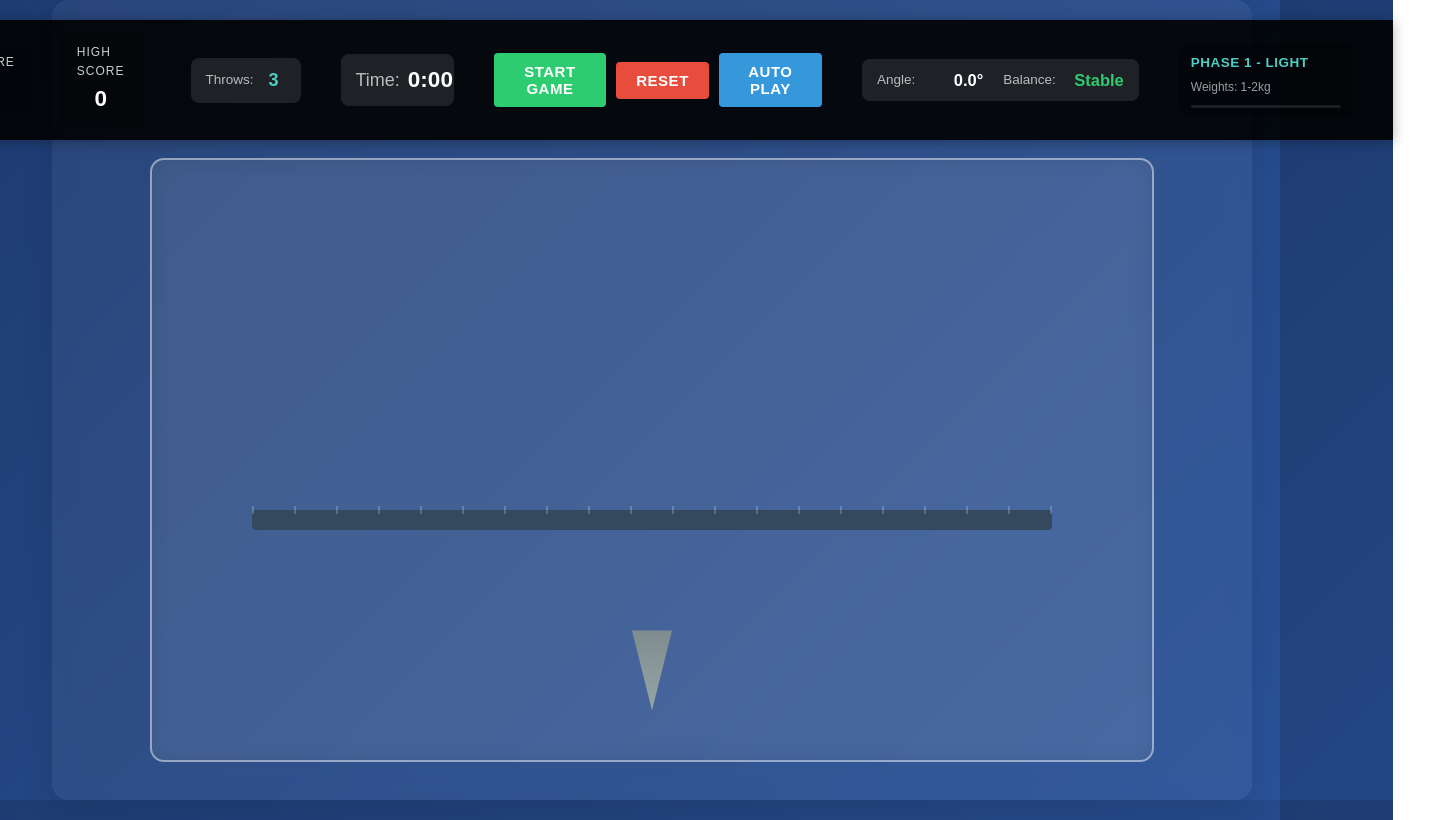
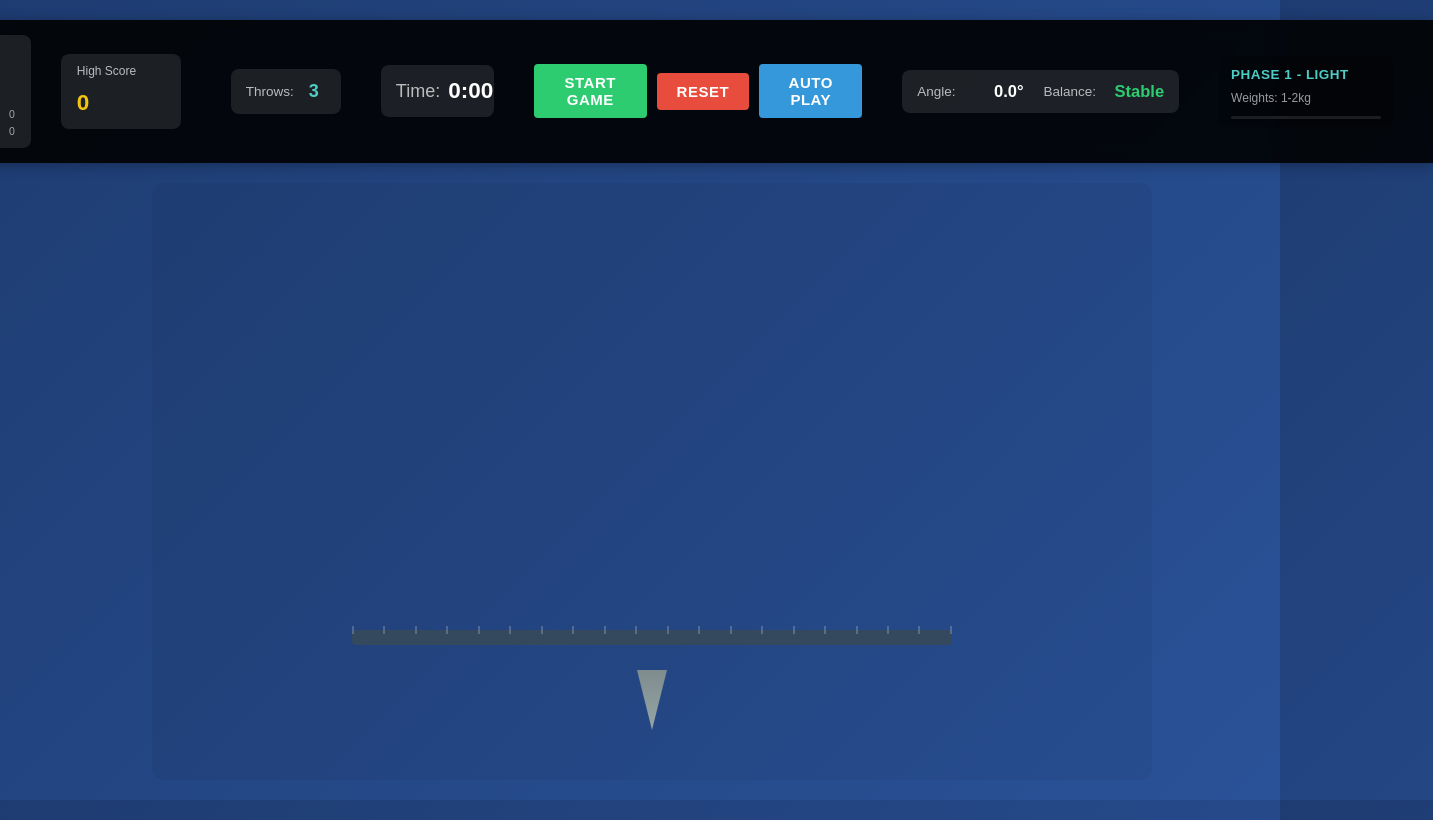
Before and after one commit to janszarwaryn/Teeter-Totter, a Vue app: page / in a window 1280 px wide. Shown: the whole page, 1433 px wide, since content can reach past the window. Built offline with nearby package versions, Linux system fonts and the light colour scheme; the HTML template or start-up script is replaced by a standard one.

Commit message:
gameover logic nad fixs

```diff
--- a/src/components/atoms/Score.vue
+++ b/src/components/atoms/Score.vue
@@ -1,70 +1,124 @@
 <template>
-  <div class="score-display" :class="{ 'score-updated': isAnimating }">
+  <div class="score-container">
     <div class="score-label">{{ label }}</div>
-    <div class="score-value">{{ formattedValue }}</div>
+    <div class="score-value" :class="{ 'is-high-score': isHighScore }">
+      {{ formattedValue }}
+      <div v-if="showBonus" class="bonus-popup">
+        +{{ lastBonus }}
+      </div>
+    </div>
+    <div v-if="breakdown" class="score-breakdown">
+      <div class="breakdown-item">
+        <span>Base:</span>
+        <span>{{ basePoints }}</span>
+      </div>
+      <div class="breakdown-item">
+        <span>Bonus:</span>
+        <span>{{ bonusPoints }}</span>
+      </div>
+    </div>
   </div>
 </template>
 
 <script setup lang="ts">
-import { ref, watch, computed } from 'vue';
+import { computed, ref, watch } from 'vue';
 
 interface Props {
   label: string;
   value: number;
+  isHighScore?: boolean;
+  basePoints?: number;
+  bonusPoints?: number;
+  breakdown?: boolean;
 }
 
-const props = defineProps<Props>();
-const isAnimating = ref(false);
+const props = withDefaults(defineProps<Props>(), {
+  isHighScore: false,
+  basePoints: 0,
+  bonusPoints: 0,
+  breakdown: false
+});
 
-const formattedValue = computed(() => props.value.toLocaleString());
+const showBonus = ref(false);
+const lastBonus = ref(0);
+const previousValue = ref(props.value);
+
+const formattedValue = computed(() => {
+  return props.value.toLocaleString();
+});
 
 watch(() => props.value, (newValue, oldValue) => {
-  if (newValue !== oldValue) {
-    isAnimating.value = true;
+  if (newValue > oldValue) {
+    lastBonus.value = newValue - oldValue;
+    showBonus.value = true;
     setTimeout(() => {
-      isAnimating.value = false;
-    }, 300);
+      showBonus.value = false;
+    }, 1000);
   }
+  previousValue.value = newValue;
 });
 </script>
 
 <style scoped>
-.score-display {
-  display: flex;
-  flex-direction: column;
-  align-items: center;
+.score-container {
+  position: relative;
+  background: rgba(255, 255, 255, 0.1);
   padding: 8px 16px;
-  background: rgba(0, 0, 0, 0.2);
   border-radius: 8px;
-  color: white;
+  min-width: 120px;
 }
 
 .score-label {
   font-size: 0.8em;
-  text-transform: uppercase;
-  letter-spacing: 1px;
-  opacity: 0.8;
+  color: rgba(255, 255, 255, 0.7);
+  margin-bottom: 4px;
 }
 
 .score-value {
   font-size: 1.5em;
   font-weight: bold;
-  transition: transform 0.3s ease;
+  color: #4ECDC4;
+  transition: color 0.3s ease;
 }
 
-.score-updated .score-value {
-  animation: pulse 0.3s ease-out;
+.is-high-score {
+  color: #F1C40F;
 }
 
-@keyframes pulse {
+.bonus-popup {
+  position: absolute;
+  top: -20px;
+  right: 0;
+  color: #2ECC71;
+  font-size: 0.9em;
+  font-weight: bold;
+  animation: popUp 0.5s ease-out;
+}
+
+.score-breakdown {
+  margin-top: 4px;
+  font-size: 0.7em;
+  color: rgba(255, 255, 255, 0.6);
+}
+
+.breakdown-item {
+  display: flex;
+  justify-content: space-between;
+  gap: 8px;
+}
+
+@keyframes popUp {
   0% {
-    transform: scale(1);
+    opacity: 0;
+    transform: translateY(10px);
   }
   50% {
-    transform: scale(1.2);
+    opacity: 1;
+    transform: translateY(-5px);
   }
   100% {
-    transform: scale(1);
+    opacity: 0;
+    transform: translateY(-20px);
   }
 }
 </style>
--- a/src/components/molecules/ControlPanel.vue
+++ b/src/components/molecules/ControlPanel.vue
@@ -1,8 +1,18 @@
 <template>
   <div class="control-panel">
     <div class="scores">
-      <Score label="Score" :value="score" />
-      <Score label="High Score" :value="highScore" />
+      <Score
+        label="Score"
+        :value="score"
+        :base-points="basePoints"
+        :bonus-points="bonusPoints"
+        :breakdown="true"
+      />
+      <Score
+        label="High Score"
+        :value="highScore"
+        :is-high-score="true"
+      />
       <div class="throws-info">
         <span class="throws-label">Throws:</span>
         <span class="throws-count" :class="{ 'low-throws': throwsLeft <= 1 }">
@@ -146,6 +156,16 @@ defineExpose({
     timerRef.value?.addBonus(seconds);
   }
 });
+
+const basePoints = computed(() => {
+  if (!props.isPlaying) return 0;
+  const timePoints = timerRef.value?.currentTime || 0;
+  return Math.floor(timePoints * 5);
+});
+
+const bonusPoints = computed(() => {
+  return props.score - basePoints.value;
+});
 </script>
 
 <style scoped>
@@ -282,4 +302,26 @@ defineExpose({
   transition: width 0.3s ease-out;
   box-shadow: 0 0 8px rgba(78, 205, 196, 0.5);
 }
+
+.bonus-indicator {
+  color: #27ae60;
+  font-weight: bold;
+  animation: fadeUp 0.5s ease-out;
+}
+
+.score-breakdown {
+  font-size: 0.8em;
+  color: #7f8c8d;
+}
+
+@keyframes fadeUp {
+  from {
+    opacity: 0;
+    transform: translateY(10px);
+  }
+  to {
+    opacity: 1;
+    transform: translateY(0);
+  }
+}
 </style>
--- a/src/components/organisms/GameBoard.vue
+++ b/src/components/organisms/GameBoard.vue
@@ -22,6 +22,7 @@
       class="game-area"
       tabindex="0"
       @keydown="handleKeyPress"
+      @keyup="handleKeyUp"
       ref="gameArea"
     >
       <div class="game-objects">
@@ -256,22 +257,22 @@ const gameLoop = (timestamp: number) => {
   const deltaTime = timestamp - (lastTimestamp.value || timestamp);
   lastTimestamp.value = timestamp;
 
-  // Oblicz prędkość spadania
+  // Oblicz prędkość spadania tylko dla nieosiągniętych obiektów
+  if (!store.currentObject.isPlaced) {
     const baseSpeed = pressedKeys.value.includes(CONTROLS.SPEED_UP) ?
       GAME_CONFIG.PHYSICS.SPEED_UP_MULTIPLIER :
       GAME_CONFIG.PHYSICS.INITIAL_FALL_SPEED;
 
-  // Dodaj bardzo małe przyspieszenie
     const acceleration = GAME_CONFIG.PHYSICS.FALL_ACCELERATION * (deltaTime / 1000);
     const fallSpeed = Math.min(
       baseSpeed + acceleration,
       GAME_CONFIG.PHYSICS.MAX_FALL_SPEED
     );
 
-  // Aktualizuj pozycję z mniejszym krokiem
-  store.currentObject.position.y += fallSpeed * (deltaTime / 16); // Normalizacja do 60 FPS
+    // Aktualizuj pozycję tylko dla spadających obiektów
+    store.currentObject.position.y += fallSpeed * (deltaTime / 16);
 
-  // Sprawdź kolizje
+    // Sprawdź kolizje z huśtawką
     const objectHeight = store.currentObject.size.height;
     const objectBottom = store.currentObject.position.y + (objectHeight / 2);
 
@@ -282,27 +283,41 @@ const gameLoop = (timestamp: number) => {
       );
 
       if (isOverTeeterTotter) {
+        // Ustaw dokładną pozycję i umieść obiekt
         store.currentObject.position.y = GAME_CONFIG.BOARD.SURFACE_Y - (objectHeight / 2);
         store.placeObject();
+
+        // Sprawdź warunki końca gry
+        if (store.throwsLeft <= 0) {
+          handleGameOver('throws');
+        } else if (Math.abs(store.bendingAngle) >= GAME_CONFIG.PHYSICS.MAX_ANGLE) {
+          handleGameOver('balance');
+        }
       } else {
+        // Obiekt spadł poza huśtawkę
         store.throwsLeft--;
         store.currentObject = null;
+
         if (store.throwsLeft <= 0) {
           handleGameOver('throws');
         }
       }
-  }
-
-  // Sprawdź czy huśtawka nie jest za bardzo przechylona
-  if (Math.abs(store.bendingAngle) >= GAME_CONFIG.PHYSICS.MAX_ANGLE) {
-    handleGameOver('balance');
       return;
     }
 
-  // Sprawdź czy nie skończyły się rzuty
-  if (store.throwsLeft <= 0) {
-    handleGameOver('throws');
-    return;
+    // Aktualizuj kąt huśtawki podczas spadania
+    const tempLeftObjects = [...store.leftObjects];
+    const tempRightObjects = [...store.rightObjects];
+
+    if (store.currentObject.position.x < GAME_CONFIG.BOARD.WIDTH / 2) {
+      tempLeftObjects.push(store.currentObject);
+    } else {
+      tempRightObjects.push(store.currentObject);
+    }
+
+    const leftMoment = calculateTotalMoment(tempLeftObjects);
+    const rightMoment = calculateTotalMoment(tempRightObjects);
+    store.bendingAngle = calculateBendingAngle(leftMoment, rightMoment);
   }
 };
 
@@ -493,7 +508,7 @@ onUnmounted(() => {
 <style scoped>
 .game-board {
   width: 100%;
-  height: 100%;
+  height: 100vh;
   display: flex;
   flex-direction: column;
   align-items: center;
@@ -501,29 +516,16 @@ onUnmounted(() => {
   position: relative;
   padding: 20px;
   box-sizing: border-box;
-  background: rgba(255, 255, 255, 0.05);
-  border-radius: 16px;
-  backdrop-filter: blur(10px);
-  box-shadow: 0 8px 32px rgba(0, 0, 0, 0.1);
 }
 
 .game-area {
   width: 1000px;
   height: 600px;
   position: relative;
-  background: rgba(255, 255, 255, 0.1);
+  background: rgba(0, 0, 0, 0.05);
   border-radius: 12px;
   overflow: hidden;
   outline: none;
-  box-shadow: inset 0 0 20px rgba(0, 0, 0, 0.1);
-  display: flex;
-  flex-direction: column;
-  justify-content: center;
-}
-
-.game-area:focus {
-  box-shadow: inset 0 0 20px rgba(0, 0, 0, 0.1),
-              0 0 0 2px rgba(255, 255, 255, 0.5);
 }
 
 .game-objects {
@@ -533,7 +535,6 @@ onUnmounted(() => {
   width: 100%;
   height: 100%;
   pointer-events: none;
-  z-index: 1;
 }
 
 :deep(.falling) {
--- a/src/components/organisms/TeeterTotter.vue
+++ b/src/components/organisms/TeeterTotter.vue
@@ -40,7 +40,7 @@ defineProps<{
   bottom: 50px;
   left: 0;
   right: 0;
-  height: 200px;
+  height: 100px;
   display: flex;
   align-items: center;
   justify-content: center;
@@ -49,7 +49,7 @@ defineProps<{
 
 .teeter-totter {
   position: relative;
-  width: 800px;
+  width: 600px;
   height: 100%;
   transform-origin: center bottom;
   transition: transform 0.3s ease-out;
@@ -57,7 +57,7 @@ defineProps<{
 
 .board {
   width: 100%;
-  height: 20px;
+  height: 15px;
   background: #34495e;
   border-radius: 4px;
   position: relative;
@@ -89,8 +89,8 @@ defineProps<{
   position: absolute;
   bottom: 0;
   left: 50%;
-  width: 40px;
-  height: 80px;
+  width: 30px;
+  height: 60px;
   background: linear-gradient(to bottom, #7f8c8d, #95a5a6);
   transform: translateX(-50%);
   clip-path: polygon(0% 0%, 100% 0%, 50% 100%);
--- a/src/constants/gameConstants.ts
+++ b/src/constants/gameConstants.ts
@@ -2,7 +2,7 @@ export const GAME_CONFIG = {
   BOARD: {
     WIDTH: 1000,
     HEIGHT: 600,
-    SURFACE_Y: 450,
+    SURFACE_Y: 520,
     GRID_INCREMENT: 50
   },
   PHYSICS: {
@@ -12,7 +12,8 @@ export const GAME_CONFIG = {
     SPEED_UP_MULTIPLIER: 3,
     SPAWN_INTERVAL: 0,
     FALL_ACCELERATION: 0.5,
-    MAX_FALL_SPEED: 10
+    MAX_FALL_SPEED: 10,
+    TEETER_TOTTER_WIDTH: 0.6
   },
   GAME_RULES: {
     MAX_GAME_TIME: 180, // 3 minuty w sekundach
--- a/src/stores/game.ts
+++ b/src/stores/game.ts
@@ -121,25 +121,50 @@ export const useGameStore = defineStore('game', {
     },
 
     placeObject() {
-      if (!this.currentObject) return;
+      if (!this.currentObject || this.currentObject.isPlaced) return;
 
+      // Najpierw oznaczamy obiekt jako umieszczony
       this.currentObject.isPlaced = true;
+
+      // Dodaj obiekt do odpowiedniej tablicy
       if (this.currentObject.position.x < GAME_CONFIG.BOARD.WIDTH / 2) {
         this.leftObjects.push({ ...this.currentObject });
       } else {
         this.rightObjects.push({ ...this.currentObject });
       }
 
+      // Przelicz kąt huśtawki
       this.recalculateBendingAngle();
 
-      // Bonus za dobre umieszczenie obiektu
-      if (Math.abs(this.bendingAngle) < 10) {
-        this.addBonusPoints(300);
-      } else if (Math.abs(this.bendingAngle) < 20) {
+      // Nalicz punkty tylko raz
+      this.addBonusPoints(50); // Podstawowe punkty
+
+      // Bonus za precyzję
+      const distanceFromCenter = Math.abs(
+        this.currentObject.position.x - GAME_CONFIG.BOARD.WIDTH / 2
+      );
+      if (distanceFromCenter < 50) {
         this.addBonusPoints(100);
       }
 
+      // Bonus za balans
+      const currentAngle = Math.abs(this.bendingAngle);
+      if (currentAngle < 5) {
+        this.addBonusPoints(200);
+      } else if (currentAngle < 10) {
+        this.addBonusPoints(100);
+      } else if (currentAngle < 15) {
+        this.addBonusPoints(50);
+      }
+
+      // Zmniejsz liczbę rzutów i wyczyść obecny obiekt
+      this.throwsLeft--;
       this.currentObject = null;
+
+      // Spawnuj nowy obiekt jeśli gra się nie skończyła
+      if (this.throwsLeft > 0 && Math.abs(this.bendingAngle) < GAME_CONFIG.PHYSICS.MAX_ANGLE) {
+        this.spawnNewObject();
+      }
     },
 
     recalculateBendingAngle() {
@@ -156,33 +181,40 @@ export const useGameStore = defineStore('game', {
     updateScore(time: number) {
       this.gameTime = time;
 
-      // Podstawowe punkty za czas
-      const timePoints = Math.floor(time * 10);
+      // 1. Punkty bazowe za czas
+      const timePoints = Math.floor(time * 5); // 5 punktów za sekundę
 
-      // Bonus za stabilność
+      // 2. Bonus za stabilność całkowitą
       const stabilityBonus = Math.abs(this.bendingAngle) < 10 ? 1000 :
                             Math.abs(this.bendingAngle) < 20 ? 500 : 0;
 
-      // Bonus za ilość obiektów i ich balans
-      const totalObjects = this.leftObjects.length + this.rightObjects.length;
-      const objectsBonus = totalObjects * 100;
+      // 3. Bonus za ilość obiektów
+      const objectCount = this.leftObjects.length + this.rightObjects.length;
+      const objectsBonus = objectCount * 100;
 
-      // Obliczamy rzeczywisty balans momentów
-      const leftMoment = this.leftObjects.reduce((sum, obj) => sum + obj.weight, 0);
-      const rightMoment = this.rightObjects.reduce((sum, obj) => sum + obj.weight, 0);
-      const momentDifference = Math.abs(leftMoment - rightMoment);
+      // 4. Bonus za balans wag
+      const leftWeight = this.leftObjects.reduce((sum, obj) => sum + obj.weight, 0);
+      const rightWeight = this.rightObjects.reduce((sum, obj) => sum + obj.weight, 0);
+      const weightDifference = Math.abs(leftWeight - rightWeight);
 
-      // Bonus za dobry balans wag
-      const balanceBonus = momentDifference < 2 ? 1000 :
-                          momentDifference < 4 ? 500 : 0;
+      const balanceBonus = weightDifference < 2 ? 2000 :
+                          weightDifference < 4 ? 1000 :
+                          weightDifference < 6 ? 500 : 0;
+
+      // 5. Bonus za fazę gry
+      const phaseIndex = Object.values(GAME_PHASES).findIndex(
+        phase => phase.name === getCurrentPhase(this.score).name
+      );
+      const phaseBonus = phaseIndex * 1000;
 
       // Oblicz całkowity wynik
       this.score = Math.floor(
-        timePoints +
-        this.bonusPoints +
-        objectsBonus +
-        stabilityBonus +
-        balanceBonus
+        timePoints +           // Punkty za czas
+        this.bonusPoints +     // Zebrane bonusy
+        objectsBonus +         // Bonus za ilość obiektów
+        stabilityBonus +       // Bonus za stabilność
+        balanceBonus +        // Bonus za balans wag
+        phaseBonus            // Bonus za osiągniętą fazę
       );
 
       // Zapisz najlepszy wynik
@@ -193,6 +225,7 @@ export const useGameStore = defineStore('game', {
 
     addBonusPoints(points: number) {
       this.bonusPoints += points;
+      this.score += points; // Natychmiast aktualizuj wynik
     },
 
     toggleAutoPlay() {
```
Lines whose indentation alone changed are shown as unchanged.
